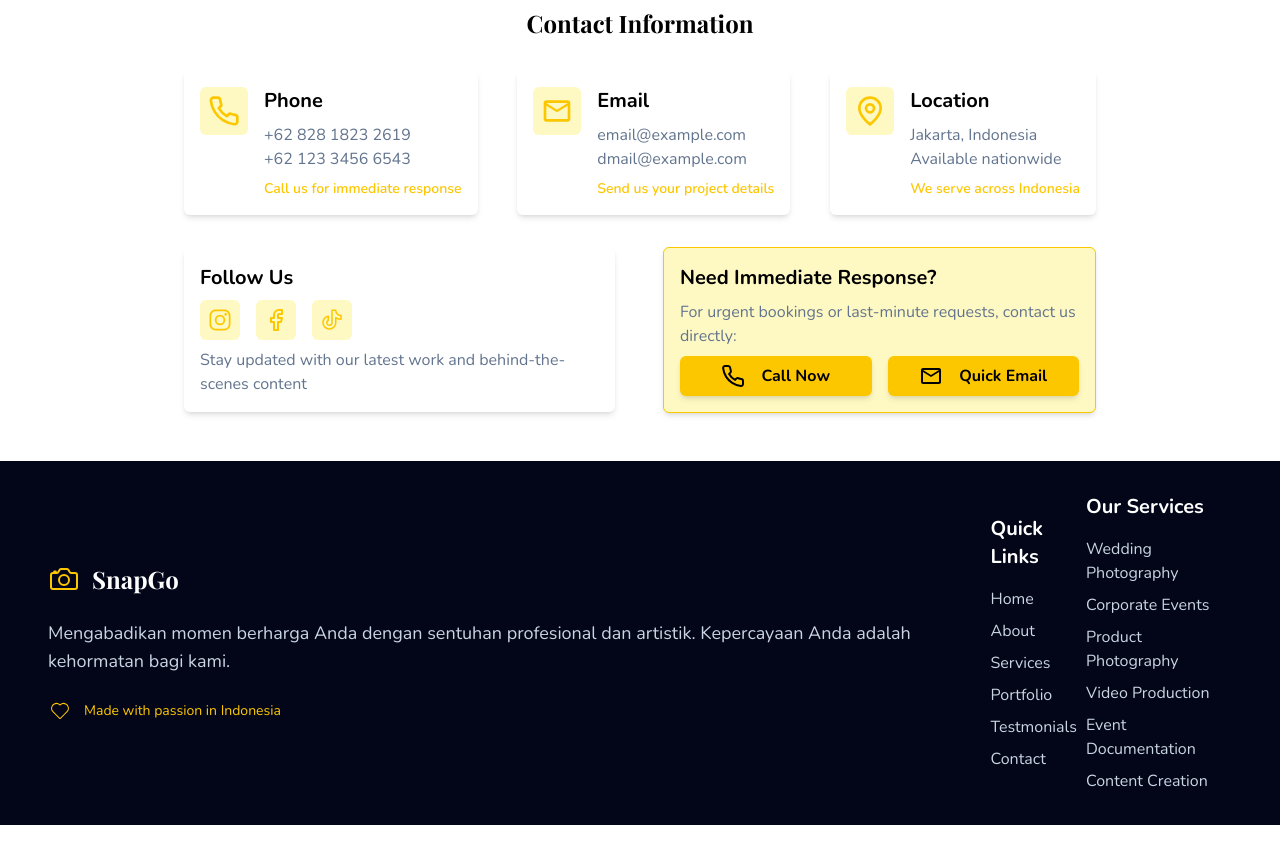
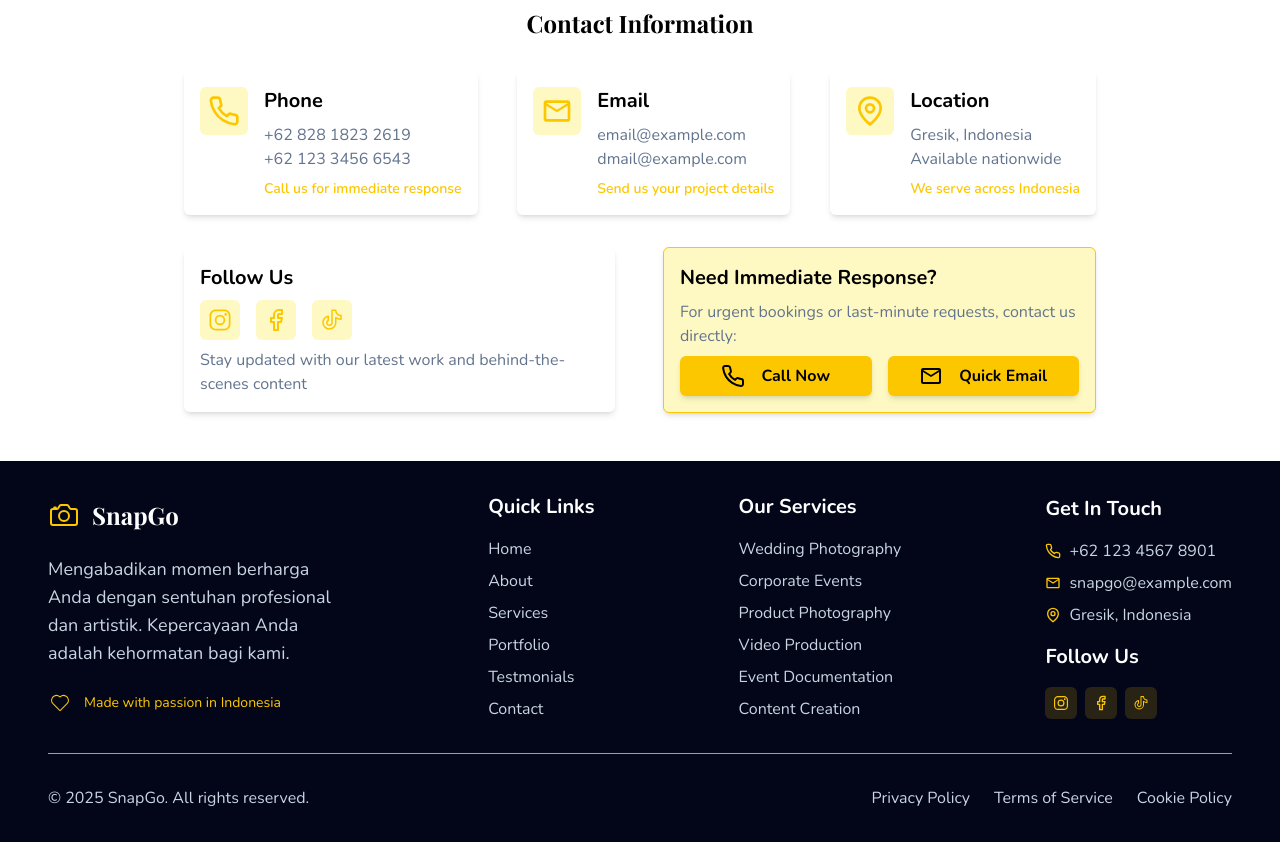
Before and after one commit to zidaneNS/snapgo-web, a React (Vite) app: page / in a window 1280 px wide. Shown: the part 6400-7242 px from the top of the page. Built offline with nearby package versions, Linux system fonts and the light colour scheme; a web font is replaced by a local one.

Commit message:
complete footer

```diff
--- a/src/sections/ContactSection.tsx
+++ b/src/sections/ContactSection.tsx
@@ -38,7 +38,7 @@ const contacts: Contact[] = [
     Icon: GrLocation,
     title: 'Location',
     content: [
-      'Jakarta, Indonesia',
+      'Gresik, Indonesia',
       'Available nationwide'
     ],
     addition: 'We serve across Indonesia'
@@ -60,40 +60,40 @@ export default function ContactSection() {
           {contacts.map((contact, idx) => (
             <div key={idx} className="flex gap-x-4 p-4 rounded-md shadow-md">
               <div className="flex justify-center items-center bg-yellow-100 text-yellow-400 p-2 rounded-md h-fit">
-                <contact.Icon className="size-8" />
+                <contact.Icon className="size-6 md:size-8" />
               </div>
               <div className="flex flex-col gap-y-2">
-                <p className="text-xl font-bold">{contact.title}</p>
+                <p className="text-lg md:text-xl font-bold">{contact.title}</p>
                 <div className="flex flex-col">
                   {contact.content.map((content, id) => (
-                    <p key={id} className="text-slate-500">{content}</p>
+                    <p key={id} className="text-slate-500 text-sm md:text-base">{content}</p>
                   ))}
                 </div>
-                <p className="text-yellow-400 font-semibold text-sm">{contact.addition}</p>
+                <p className="text-yellow-400 font-semibold text-xs md:text-sm">{contact.addition}</p>
               </div>
             </div>
           ))}
         </div>
         <div className="flex flex-col md:flex-row md:items-center gap-y-8 md:gap-y-0 md:gap-x-12 w-full">
           <div className="flex-1 flex flex-col gap-y-2 p-4 rounded-md shadow-md">
-            <p className="text-xl font-bold">Follow Us</p>
+            <p className="text-lg md:text-xl font-bold">Follow Us</p>
             <div className="flex gap-x-4 items-center">
               <div className="flex justify-center items-center bg-yellow-100 text-yellow-400 p-2 rounded-md h-fit">
-                <IoLogoInstagram className="size-6" />
+                <IoLogoInstagram className="size-4 md:size-6" />
               </div>
               <div className="flex justify-center items-center bg-yellow-100 text-yellow-400 p-2 rounded-md h-fit">
-                <LuFacebook className="size-6" />
+                <LuFacebook className="size-4 md:size-6" />
               </div>
               <div className="flex justify-center items-center bg-yellow-100 text-yellow-400 p-2 rounded-md h-fit">
-                <PiTiktokLogo className="size-6" />
+                <PiTiktokLogo className="size-4 md:size-6" />
               </div>
             </div>
             <p className="text-slate-500">Stay updated with our latest work and behind-the-scenes content</p>
           </div>
 
           <div className="flex-1 flex flex-col gap-y-2 p-4 rounded-md shadow-md bg-yellow-100 border border-yellow-400">
-            <p className="text-xl font-bold">Need Immediate Response?</p>
-            <p className="text-slate-500">For urgent bookings or last-minute requests, contact us directly:</p>
+            <p className="text-lg md:text-xl font-bold">Need Immediate Response?</p>
+            <p className="text-slate-500 text-sm md:text-base">For urgent bookings or last-minute requests, contact us directly:</p>
             <div className="flex gap-x-4 items-center">
               <Button className="py-2 px-4 flex-1 justify-center">
                 <FiPhone className="size-4 md:size-6" />
--- a/src/sections/Footer.tsx
+++ b/src/sections/Footer.tsx
@@ -1,6 +1,17 @@
 import { CiHeart } from "react-icons/ci";
-import { IoCameraOutline } from "react-icons/io5";
+import { IoCameraOutline, IoLogoInstagram } from "react-icons/io5";
 import { navLinks } from "../components/Navbar";
+import type { IconType } from "react-icons";
+import { FiPhone } from "react-icons/fi";
+import { MdOutlineEmail } from "react-icons/md";
+import { GrLocation } from "react-icons/gr";
+import { LuFacebook } from "react-icons/lu";
+import { PiTiktokLogo } from "react-icons/pi";
+
+interface Contact {
+  Icon: IconType;
+  desc: string;
+}
 
 const services = [
   'Wedding Photography',
@@ -9,41 +20,90 @@ const services = [
   'Video Production',
   'Event Documentation',
   'Content Creation',
+];
+
+const contacts: Contact[] = [
+  {
+    Icon: FiPhone,
+    desc: '+62 123 4567 8901'
+  },
+  {
+    Icon: MdOutlineEmail,
+    desc: 'snapgo@example.com'
+  },
+  {
+    Icon: GrLocation,
+    desc: 'Gresik, Indonesia'
+  },
 ]
 
 export default function Footer() {
   return (
-    <div className="flex flex-col gap-y-8 px-12 py-8 bg-slate-950 mt-12">
-      <div className="flex justify-between items-center">
-        <div className="flex flex-col gap-y-6">
+    <div className="flex flex-col gap-y-8 px-8 md:px-12 py-6 md:py-8 bg-slate-950 mt-12">
+      <div className="flex flex-col md:flex-row md:justify-between md:items-center gap-y-6 md:gap-y-0">
+        <div className="flex flex-col gap-y-6 md:max-w-1/4">
           <div className="flex gap-x-3 items-center">
-            <IoCameraOutline className="size-8 text-yellow-400" />
-            <p className="text-2xl text-white font-bold font-playfair">SnapGo</p>
+            <IoCameraOutline className="size-6 md:size-8 text-yellow-400" />
+            <p className="text-lg md:text-2xl text-white font-bold font-playfair">SnapGo</p>
           </div>
-          <p className="text-lg text-slate-300">Mengabadikan momen berharga Anda dengan sentuhan profesional dan artistik. Kepercayaan Anda adalah kehormatan bagi kami.</p>
+          <p className="text-base md:text-lg text-slate-300">Mengabadikan momen berharga Anda dengan sentuhan profesional dan artistik. Kepercayaan Anda adalah kehormatan bagi kami.</p>
           <div className="flex gap-x-3 items-center text-yellow-400">
             <CiHeart className="size-6" />
-            <p className="text-sm">Made with passion in Indonesia</p>
+            <p className="text-xs md:text-sm">Made with passion in Indonesia</p>
           </div>
         </div>
 
         <div className="flex flex-col gap-y-4">
-          <p className="text-xl font-bold text-white">Quick Links</p>
+          <p className="text-lg md:text-xl font-bold text-white">Quick Links</p>
           <div className="flex flex-col gap-y-2 text-slate-300">
             {navLinks.map((navLink, idx) => (
-              <a key={idx} href={navLink.href} className="hover:text-slate-400 duration-300">{navLink.label}</a>
+              <a key={idx} href={navLink.href} className="hover:text-slate-400 duration-300 text-sm md:text-base">{navLink.label}</a>
             ))}
             <a href="#contact" className="hover:text-slate-400 duration-300">Contact</a>
           </div>
         </div>
 
         <div className="flex flex-col gap-y-4">
-          <p className="text-xl font-bold text-white">Our Services</p>
+          <p className="text-lg md:text-xl font-bold text-white">Our Services</p>
           <div className="flex flex-col gap-y-2 text-slate-300">
             {services.map((service, idx) => (
-              <p key={idx} className="text-slate-300">{service}</p>
+              <p key={idx} className="text-slate-300 text-sm md:text-base">{service}</p>
             ))}
           </div>
+        </div>
+
+        <div className="flex flex-col gap-y-4">
+          <p className="text-lg md:text-xl font-bold text-white">Get In Touch</p>
+          <div className="flex flex-col gap-y-2">
+            {contacts.map((contact, idx) => (
+              <div key={idx} className="flex gap-x-2 items-center">
+                <contact.Icon className="text-yellow-400 size-4" />
+                <p className="text-slate-300 text-sm md:text-base">{contact.desc}</p>
+              </div>
+            ))}
+          </div>
+
+          <p className="text-lg md:text-xl font-bold text-white">Follow Us</p>
+          <div className="flex gap-x-2 items-center">
+            <div className="flex justify-center items-center text-yellow-400 bg-yellow-400/15 rounded-md p-2">
+              <IoLogoInstagram className="size-4" />
+            </div>
+            <div className="flex justify-center items-center text-yellow-400 bg-yellow-400/15 rounded-md p-2">
+              <LuFacebook className="size-4" />
+            </div>
+            <div className="flex justify-center items-center text-yellow-400 bg-yellow-400/15 rounded-md p-2">
+              <PiTiktokLogo className="size-4" />
+            </div>
+          </div>
+        </div>
+      </div>
+      <span className="border-b border-slate-400 w-full"></span>
+      <div className="flex flex-col md:flex-row md:justify-between md:items-center text-slate-300 gap-y-6 md:gap-y-0 text-sm md:text-base">
+        <p>© 2025 SnapGo. All rights reserved.</p>
+        <div className="flex gap-x-6 items-center">
+          <a className="hover:text-yellow-400 duration-300" href="#">Privacy Policy</a>
+          <a className="hover:text-yellow-400 duration-300" href="#">Terms of Service</a>
+          <a className="hover:text-yellow-400 duration-300" href="#">Cookie Policy</a>
         </div>
       </div>
     </div>
```
